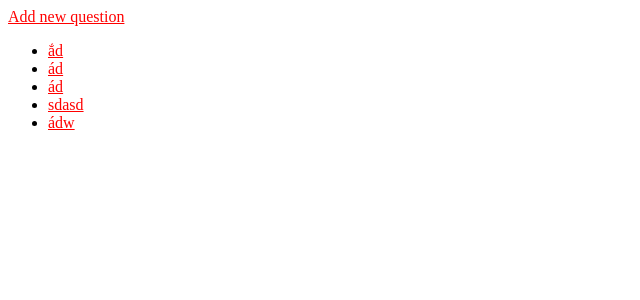
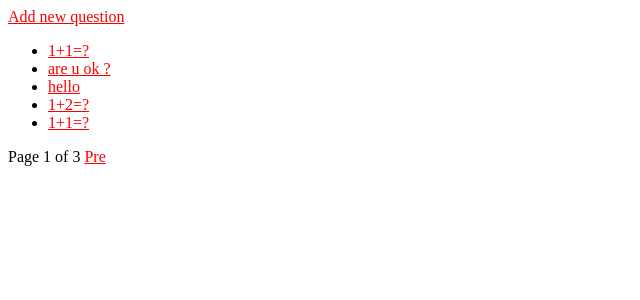
Before and after one commit to Wolo-Polo/LearnDjango, a Django app: page / in a window 1280 px wide. Shown: the top 300 px of the page, without its empty margins (0-640 px from the left). Run offline with Django 4.2, Linux system fonts and the light colour scheme; data comes from the database, SQL or seed files in the repository; both versions use the stored data as it was after the commit.

Commit message:
add paging

```diff
--- a/mysite/myapp/templates/myapp/index.html
+++ b/mysite/myapp/templates/myapp/index.html
@@ -7,6 +7,15 @@
             <li><a href="{% url 'myapp:detail' q.id %}">{{ q.question }}</a></li>
         {% endfor %}
     </ul>
+    <div>
+        {% if questions.has_previous %}
+            <a href="{% url 'myapp:index' %}?page={{questions.previous_page_number}}&limit={{questions.paginator.per_page}}">Pre</a>
+        {% endif %}
+            <span> Page {{questions.number}} of {{questions.paginator.num_pages}}</span>
+        {% if questions.has_next %}
+            <a href="{% url 'myapp:index' %}?page={{questions.next_page_number}}&limit={{questions.paginator.per_page}}">Pre</a>
+        {% endif %}
+    </div>
 {% else %}
     No question
 {% endif %}
--- a/mysite/myapp/views.py
+++ b/mysite/myapp/views.py
@@ -5,6 +5,7 @@ from django.shortcuts import render, get_object_or_404
 from django.urls import reverse
 from django.db.models import F
 from django.views import generic
+from django.core.paginator import Paginator, PageNotAnInteger, EmptyPage
 from .models import Question, Answer
 
 
@@ -14,8 +15,22 @@ class IndexView(generic.ListView):
     context_object_name = "questions"
 
     def get_queryset(self):
-        # lấy danh sách question, order by datetime_create, lấy 5 phần tử đầu
-        return Question.objects.order_by("-datetime_create")[:5]
+        question_all = Question.objects.all()
+        try:
+            limit = self.request.GET['limit']
+        except KeyError:
+            limit = 5
+        paginator = Paginator(object_list=question_all, per_page=limit)
+        try:
+            page = self.request.GET['page']
+            questions = paginator.page(page)
+        except KeyError:
+            questions = paginator.page(1)
+        except PageNotAnInteger:
+            questions = paginator.page(1)
+        except EmptyPage:
+            questions = paginator.page(1)
+        return questions
 
 
 class DetailView(generic.DetailView):
@@ -52,7 +67,7 @@ def create_question_view(request):
         # idQuestion = question.id
         totalAnswer = 4
         for i in range(totalAnswer):
-            answer_text = request.POST["answer" + str(i+1)]
+            answer_text = request.POST["answer" + str(i + 1)]
             if answer_text != "":
                 answer = Answer(question=question, answer=answer_text, votes=0)
                 answer.save()
```
Also changed, not shown: mysite/db.sqlite3.
